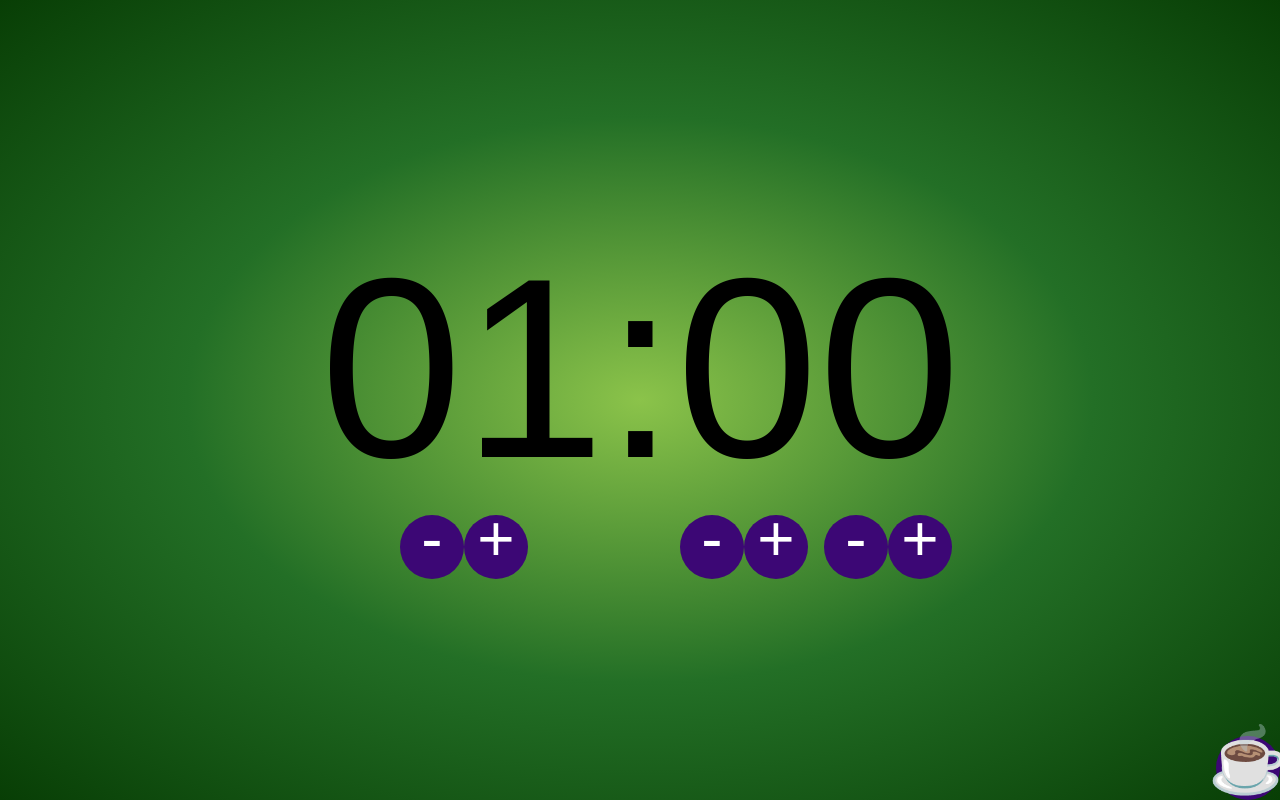
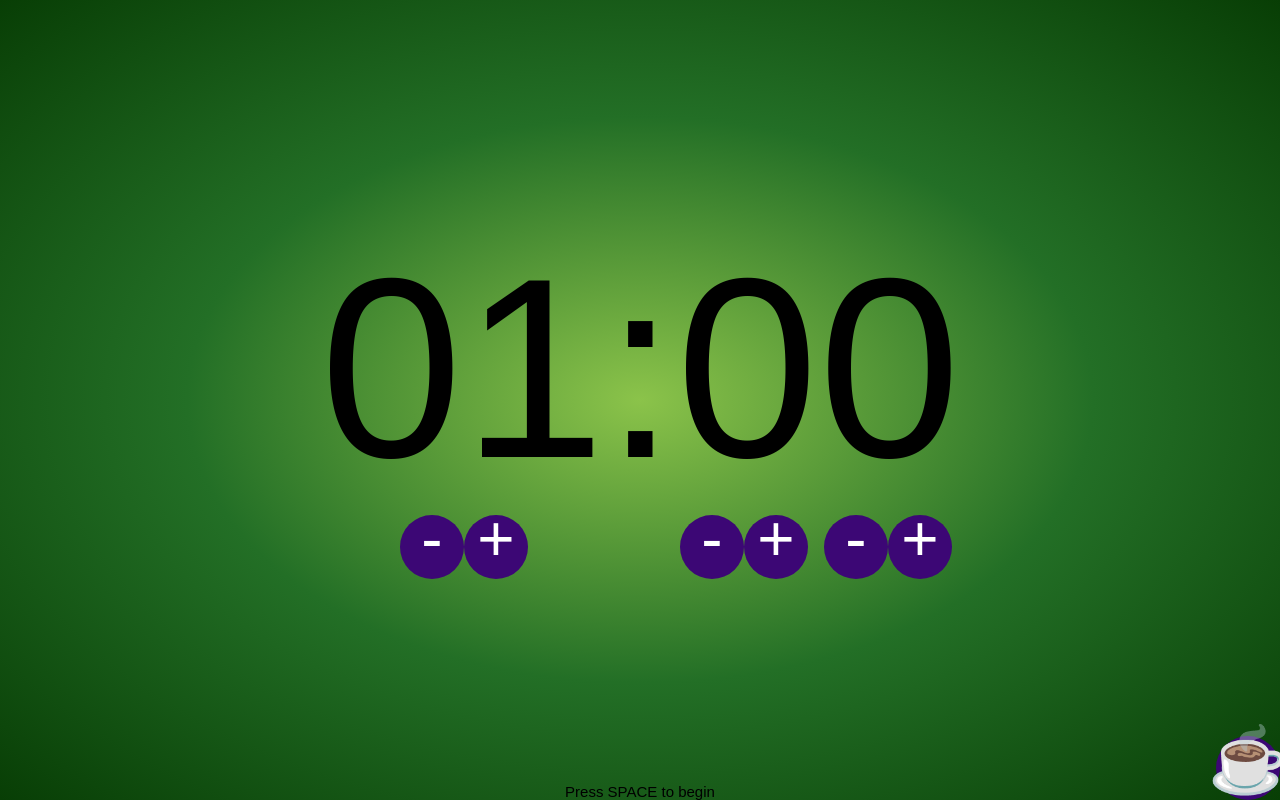
Before and after one commit to iamdavehawkins/standuptimer, a React (Create React App) app: page / in a window 1280 px wide. Built offline with nearby package versions, Linux system fonts and the light colour scheme.

Commit message:
add total time to bottom

```diff
--- a/package.json
+++ b/package.json
@@ -3,6 +3,8 @@
   "version": "0.1.0",
   "private": true,
   "dependencies": {
+    "moment": "^2.22.1",
+    "moment-duration-format": "^2.2.2",
     "react": "^15.6.1",
     "react-dom": "^15.6.1",
     "react-scripts": "1.0.13",
--- a/src/App.css
+++ b/src/App.css
@@ -97,6 +97,12 @@ html, body {
   pointer-events: none;
 }
 
+#countUpTimer {
+  position: fixed;
+  bottom: 0;
+  font-size: 15px;
+}
+
 #pulse {
   background: #FFF;
   height: 100%;
--- a/src/Timer.js
+++ b/src/Timer.js
@@ -1,6 +1,8 @@
 import React from 'react';
 import SetTimerButton from './SetTimerButton.js';
 import { CSSTransitionGroup } from 'react-transition-group'
+var moment = require("moment");
+var momentDurationFormatSetup = require("moment-duration-format");
 
 export class Timer extends React.Component {
   constructor(props) {
@@ -13,7 +15,9 @@ export class Timer extends React.Component {
       seconds: this.pad(props.seconds, 0, 2),
       expired: false,
       status: 2,
-      pulse: false
+      pulse: false,
+      countUpTimer: 1,
+      running: false
     };
 
   }
@@ -187,6 +191,8 @@ export class Timer extends React.Component {
         status: 1
       })
     }
+
+    this.setState({countUpTimer: this.state.countUpTimer + 1});
   }
 
   startTick(e) {
@@ -207,7 +213,8 @@ export class Timer extends React.Component {
         status: 2,
         minutes: this.state.initialMinutes,
         seconds: this.state.initialSeconds,
-        pulse: true
+        pulse: true,
+        running: true
       });
 
       // quick delay before removing white flash
@@ -283,8 +290,11 @@ export class Timer extends React.Component {
                 </div>
               </div>
             </div>
+            <div id="countUpTimer">
+              { this.state.running ? "Total time: " + moment.duration(this.state.countUpTimer, "seconds").format() : "Press SPACE to begin"}
+            </div>
             <div id="miscButtons">
-              <SetTimerButton handler={ this.startCoffeeBreak }> &#x2615; </SetTimerButton>
+              <SetTimerButton handler={ this.startCoffeeBreak }> <span role="img">&#x2615;</span> </SetTimerButton>
             </div>
           </div>
     );
```
